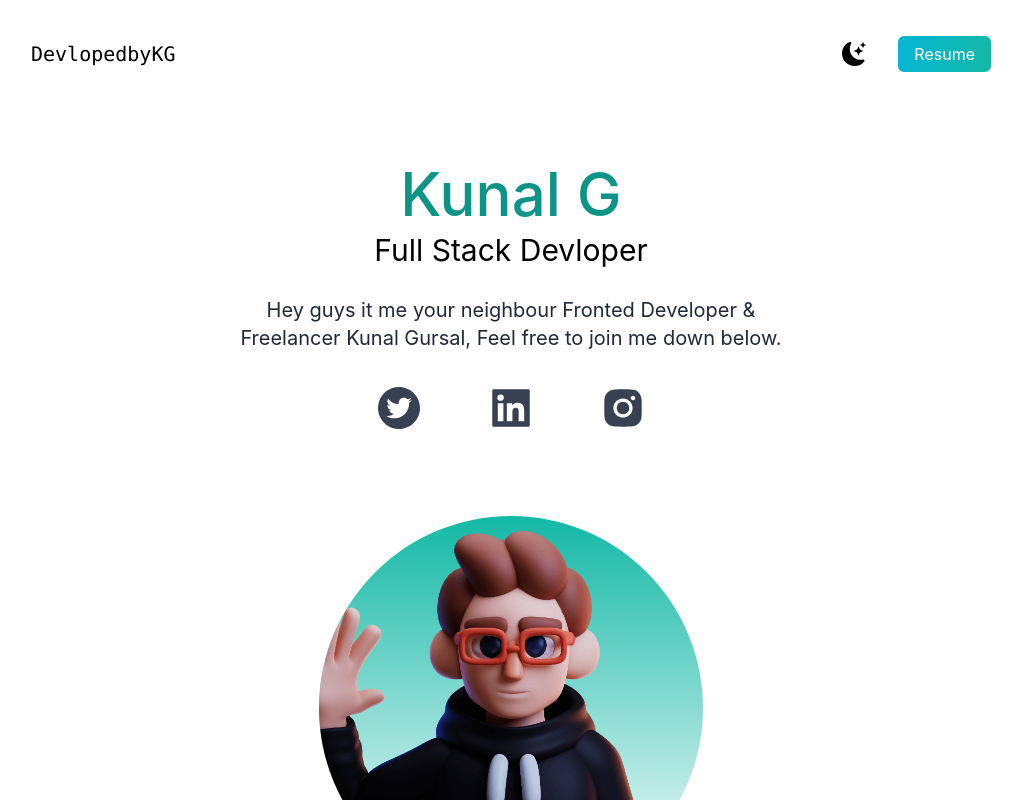
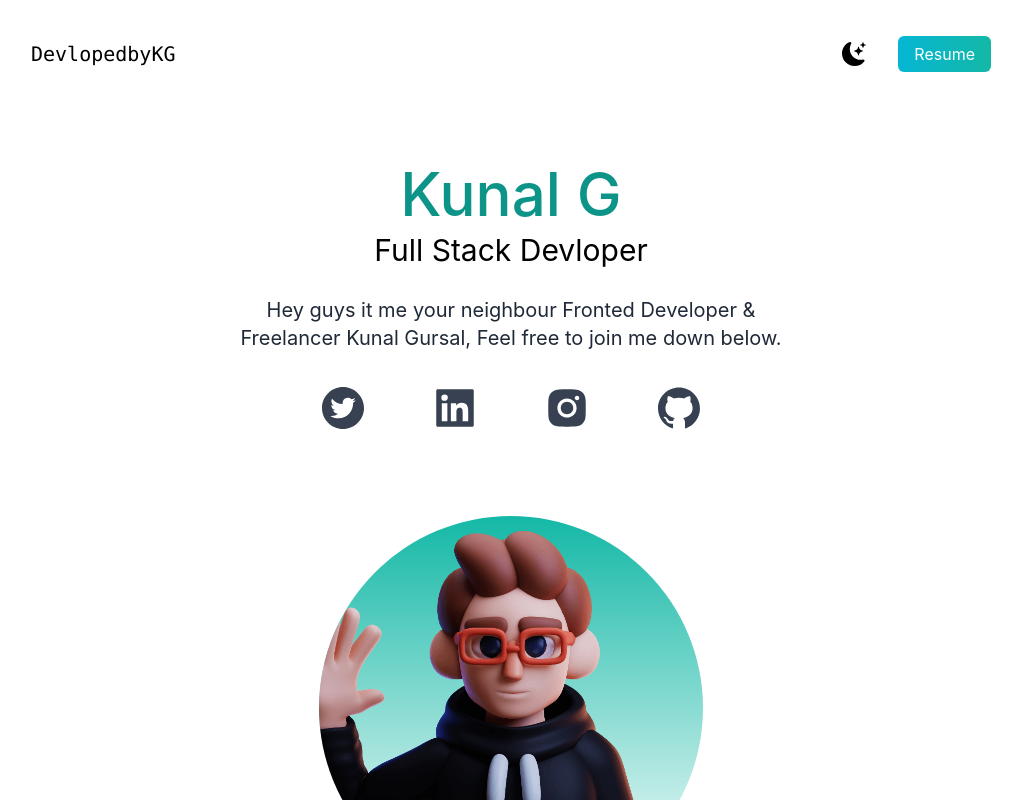
Before and after one commit to kunalg12/nextjs-portfolio, a Next.js app: page / in a window 1280 px wide. Shown: the top 800 px of the page, without its empty margins (129-1151 px from the left). Built offline with nearby package versions, Linux system fonts and the light colour scheme.

Commit message:
github button added

```diff
--- a/pages/index.js
+++ b/pages/index.js
@@ -4,6 +4,7 @@ import {
   AiFillTwitterCircle,
   AiFillLinkedin,
   AiFillInstagram,
+  AiFillGithub,
 } from "react-icons/ai";
 import Image from "next/image";
 import kg from "../public/wave.png";
@@ -55,9 +56,8 @@ export default function Home() {
             </h2>
             <h3 className=" text-2xl py-2 md:text-3xl">Full Stack Devloper</h3>
             <p className=" text-md py-5 leading-8 text-gray-800 md:text-xl max-w-xl mx-auto">
-              <article> Hey guys it me your neighbour Fronted Developer & Freelancer Kunal Gursal,
+               Hey guys it me your neighbour Fronted Developer & Freelancer Kunal Gursal,
               Feel free to join me down below.
-              </article>
             </p>
           </div>
           <div className=" text-5xl flex justify-center gap-16 py-1 text-gray-700 cursor-pointer">
@@ -72,6 +72,9 @@ export default function Home() {
             </a>
             <a href="https://www.instagram.com/its_kunal_g/" target="blank">
               <AiFillInstagram />
+            </a>
+            <a href="https://github.com/kunalg12" target="blank">
+              <AiFillGithub />
             </a>
           </div>
           <div className=" relative mx-auto bg-gradient-to-b from-teal-500 rounded-full w-80 h-80 mt-20 overflow-hidden md:h-96 md:w-96">
```
